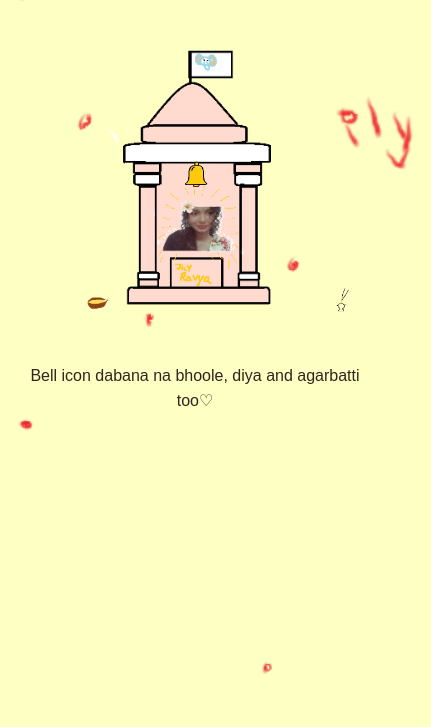
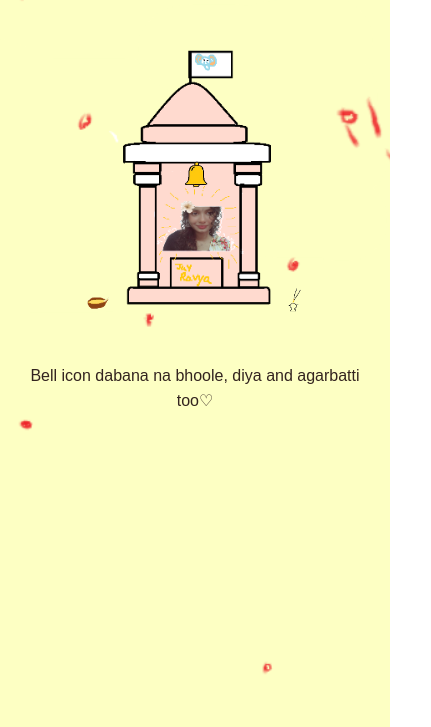
Before and after one commit to urkissu/SharabatteMohabbat, a plain HTML site: page index.html in a window 390 px wide. Shown: the part 1112-1839 px from the top of the page, 431 px wide, since content can reach past the window. Drawn offline with Linux system fonts and the light colour scheme.

Commit message:
Comments

```diff
--- a/index.html
+++ b/index.html
@@ -4,7 +4,7 @@
 <head>
     <meta charset="UTF-8">
     <meta name="viewport" content="width=device-width, initial-scale=1.0">
-    <title>For my pretty woman ♡</title>
+    <title>SharabatteMohabbat♡</title>
 
     <style>
         * {
@@ -56,7 +56,7 @@
             cursor: pointer;
         }
 
-        /* INTRO */
+        /* Shree Ganesh */
 
         .down-arrow {
             font-size: 35px;
@@ -70,7 +70,7 @@
             }
         }
 
-        /* MANDIR */
+        /* Aaapka maan mera mandir */
 
         .mandir-scene {
             position: relative;
@@ -87,7 +87,7 @@
             height: auto;
         }
 
-        /* BELL */
+        /* Ghanti */
 
         .mandir-bell {
             position: absolute;
@@ -125,7 +125,7 @@
             filter: brightness(1.08);
         }
 
-        /* DIYA AND AGARBATTI */
+        /* you ma ganga jal  */
 
         .mandir-light {
             position: absolute;
@@ -163,7 +163,7 @@
             top: 71%;
         }
 
-        /* DIYA FLICKER */
+        /* Ups and down of light */
 
         .diya.lit img {
             animation: diyaFlicker 2s infinite ease-in-out;
@@ -191,7 +191,7 @@
             }
         }
 
-        /* AGARBATTI GLOW */
+        /* Glow likeee my korean skin */
 
         .agarbatti.lit img {
             animation: agarbattiGlow 2.5s infinite ease-in-out;
@@ -207,7 +207,7 @@
             }
         }
 
-        /* SMOKE */
+        /* no fuufuu bad for health */
 
         .agarbatti-smoke {
             display: none;
@@ -260,7 +260,7 @@
             margin-top: 25px;
         }
 
-        /* PICKLES */
+        /* Aam ka plate me neembu ka aachar tha */
 
         .pickle-scene {
             position: relative;
@@ -295,7 +295,7 @@
     padding: 0;
 }
 
-/* Individual jar click areas */
+/* Aachari kissi flavours */
 
 .pickle-spots button:nth-child(1) {
     left: 13%;
@@ -364,17 +364,17 @@
             font-size: 17px;
         }
 
-        /* END */
+        /* Shaba khair */
 
         .ending {
             min-height: 70vh;
         }
 
-        /* LITTLE KESHAV */
+        /* Later to be addded */
 
 
 
-        /* MUSIC BUTTON */
+        /* Gaana */
 
         #FavsongButton {
             position: fixed;
@@ -392,7 +392,7 @@
         }
 
 
-/* MOBILE */
+/* Fone */
 
 @media (max-width: 600px) {
 
@@ -422,7 +422,7 @@
     body {
     font-family: Arial, Helvetica, sans-serif;
 }
-    /* MANDIR */
+    /* Chappal khol kr aana bas (feet yum)*/
 
     .mandir-scene {
         width: 95vw;
@@ -454,11 +454,11 @@
     }
 
     .agarbatti {
-        right: -7%;
+        right: 6%;
         top: 75%;
     }
 
-    /* PICKLES */
+    /* Aachari masti */
 
     .pickle-scene {
         width: 95vw;
@@ -473,7 +473,7 @@
         height: auto;
     }
 
-    /* FOOD */
+    /* Bhukuu */
 
     .food-display {
         width: 100%;
@@ -490,7 +490,7 @@
         font-size: 17px;
     }
 
-    /* END */
+    /* Khatam Gn tc sc st */
 
     .ending {
         min-height: 75vh;
@@ -498,7 +498,7 @@
         padding-right: 18px;
     }
 
-    /* MUSIC BUTTON */
+    /* My early morning kisses */
 
     #FavsongButton {
         width: 45px;
@@ -515,7 +515,6 @@
 
 <body>
 
-    <!-- INTRO -->
 
     <section>
         <h1>Helooo prettyy womann <3</h1>
@@ -529,7 +528,7 @@
     </section>
 
 
-    <!-- MANDIR -->
+    <!-- Aapka maan mera mandir -->
 
     <section class="mandir-section" id="mandir">
 
@@ -568,7 +567,7 @@
     </section>
 
 
-    <!-- PICKLES -->
+    <!-- Extra aachari masti😝 -->
 
     <section>
 
@@ -595,7 +594,7 @@
     </section>
 
 
-    <!-- FOOD -->
+    <!-- Khaana pina -->
 
     <section>
 
@@ -617,7 +616,7 @@
     </section>
 
 
-    <!-- END -->
+    <!-- Khatam -->
 
     <section class="ending">
 
@@ -627,14 +626,14 @@
     </section>
 
 
-    <!-- MUSIC -->
+    <!-- Ganaa -->
 
-   <!-- BACKGROUND SONG -->
+   <!-- my early morning kisses my so much -->
 <audio id="ourSong" loop>
     <source src="Youaremy.mp3" type="audio/mpeg">
 </audio>
 
-<!-- KISS SOUND -->
+<!-- kissiii -->
 <audio id="bellSound">
     <source src="mwah.mp3" type="audio/mpeg">
 </audio>
@@ -646,7 +645,7 @@
 
 
 
-        /* BELL */
+        /* Maan ki ghanti*/
 
         const mandirBell = document.getElementById("mandirBell");
         const bellSound = document.getElementById("bellSound");
@@ -665,7 +664,7 @@ document.getElementById("prayerMessage").textContent =
         });
 
 
-        /* AGARBATTI */
+        /* Om jai ravyaa mommyy*/
 
         let agarbattiIsLit = false;
 
@@ -686,7 +685,7 @@ document.getElementById("prayerMessage").textContent =
         });
 
 
-        /* DIYA */
+        /* Haaye re daiyaa(diya) */
 
         let diyaIsLit = false;
 
@@ -707,7 +706,7 @@ document.getElementById("prayerMessage").textContent =
         });
 
 
-        /* PICKLES */
+        /* Pure Aachar */
 
         document.querySelectorAll(".pickle-spots button").forEach(function(jar) {
 
@@ -721,7 +720,7 @@ document.getElementById("prayerMessage").textContent =
         });
 
 
-       /* PICKLE MOUSE MOVEMENT */
+       /* Aachar ki apni masti */
 
 const pickleScene = document.querySelector(".pickle-scene");
 const picklePicture = document.querySelector(".pickle-picture");
@@ -751,7 +750,7 @@ pickleScene.addEventListener("mouseleave", function() {
 });
 
 
-        /* FOOD RANDOMIZER */
+        /* Puchku ka khaana*/
 
         const foodChoices = [
     { name: "Chocolate time! ♡", image: "chaklet.png" },
@@ -783,7 +782,7 @@ document.getElementById("foodButton").addEventListener("click", function() {
 
 });
 
-        /* FAVOURITE SONG */
+        /* Gaana shaana*/
 
         const ourSong = document.getElementById("ourSong");
         const favsongButton = document.getElementById("FavsongButton");
```
